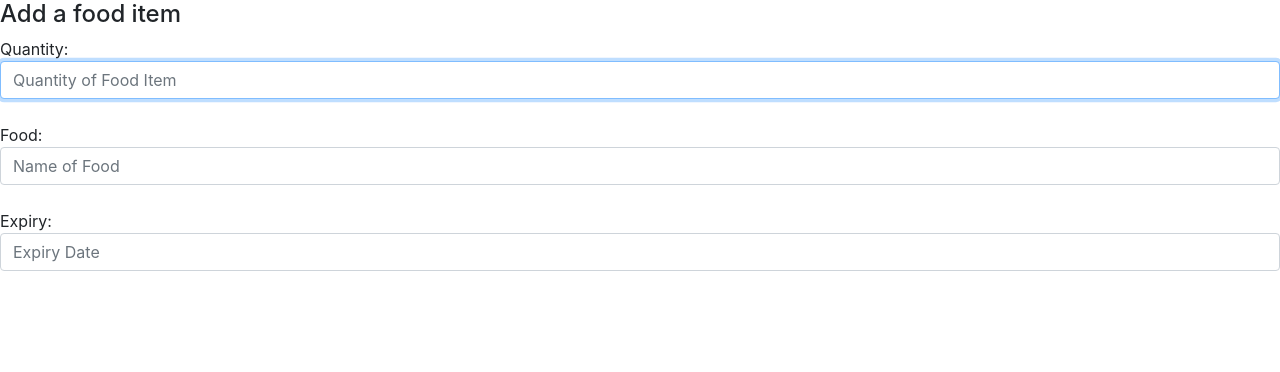
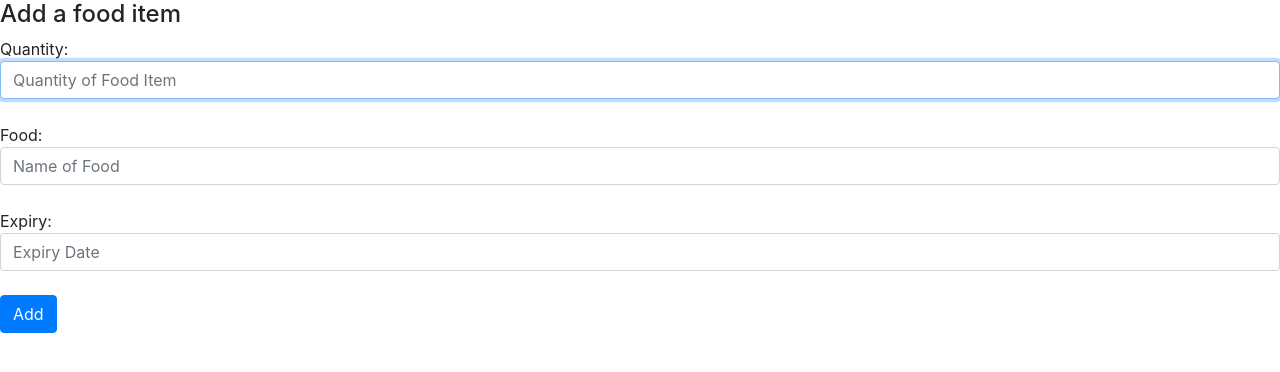
Before and after one commit to ericmshen/foodwatch, a Flask app: page /add in a window 1280 px wide. Shown: the top 372 px of the page. Run offline with Flask 2, Linux system fonts and the light colour scheme; some libraries are stand-ins or nearby versions.

Commit message:
added add button

```diff
--- a/templates/add.html
+++ b/templates/add.html
@@ -10,6 +10,7 @@
         Quantity: <input autocomplete="off" autofocus class="form-control" type="text" food.quantity="food.quantity" placeholder="Quantity of Food Item" ><br>
         Food: <input autocomplete="off" autofocus class="form-control" type="text" food.name="food.name" placeholder="Name of Food" ><br>
         Expiry: <input autocomplete="off" autofocus class="form-control" type="text" food.expiry="food.expiry" placeholder="Expiry Date" ><br>
+        <button class="btn btn-primary" type="submit">Add</button>
 
     </form>
     <br>
```
